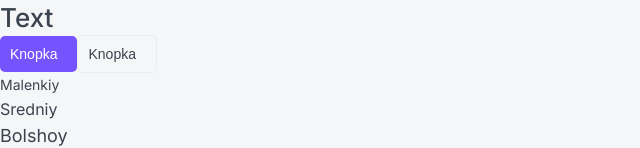
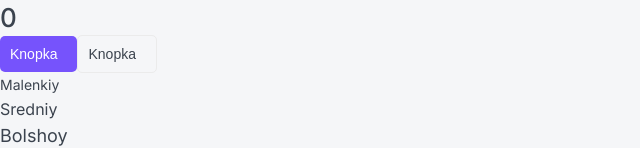
Before and after one commit to Farid0558475484/next-app, a Next.js app: page / in a window 1280 px wide. Shown: the top 148 px of the page, without its empty margins (0-640 px from the left). Built offline with nearby package versions, Linux system fonts and the light colour scheme.

Commit message:
fest:add useeffect use client

```diff
--- a/app/page.tsx
+++ b/app/page.tsx
@@ -1,9 +1,10 @@
 // import Image from "next/image";
 // import styles from "./page.module.css";
 // import type { Metadata } from "next";
+"use client"
+import React, { useState } from "react";
+import { Htag, Button, P, Tag } from "./components/page";
 
-import React from "react";
-import { Htag, Button, P, Tag } from "./components/page";
 // import Logo from "./../public/vercel.svg";
 
 // export const metadata: Metadata = {
@@ -20,13 +21,19 @@ import { Htag, Button, P, Tag } from "./components/page";
 // }
 
 export default function Home(): JSX.Element {
+  const [count, setCount] = useState<number>(0);
   return (
     <>
-      <Htag tag="h1">Text</Htag>
-      <Button appearance="primary" arrow="right">
+      <Htag tag="h1">{count}</Htag>
+      <Button
+        appearance="primary"
+        arrow="right"
+        onClick={() => setCount(x => x + 1)}
+      >
+
         Knopka
       </Button>
-      <Button appearance="ghost" arrow="down">
+      <Button appearance="ghost" arrow="down"         onClick={() => setCount(x => x - 1)}>
         Knopka
       </Button>
       <P size="s">Malenkiy</P>
```
Also changed, not shown: app/components/Tag/Tag.props.ts (line endings or trailing spaces).
